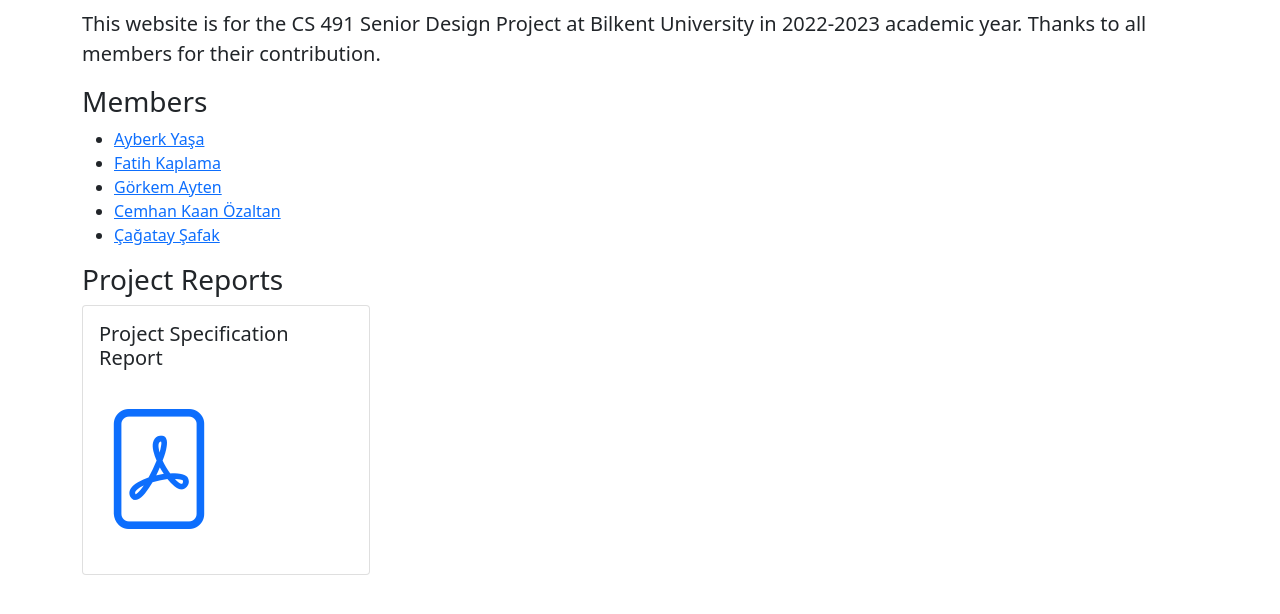
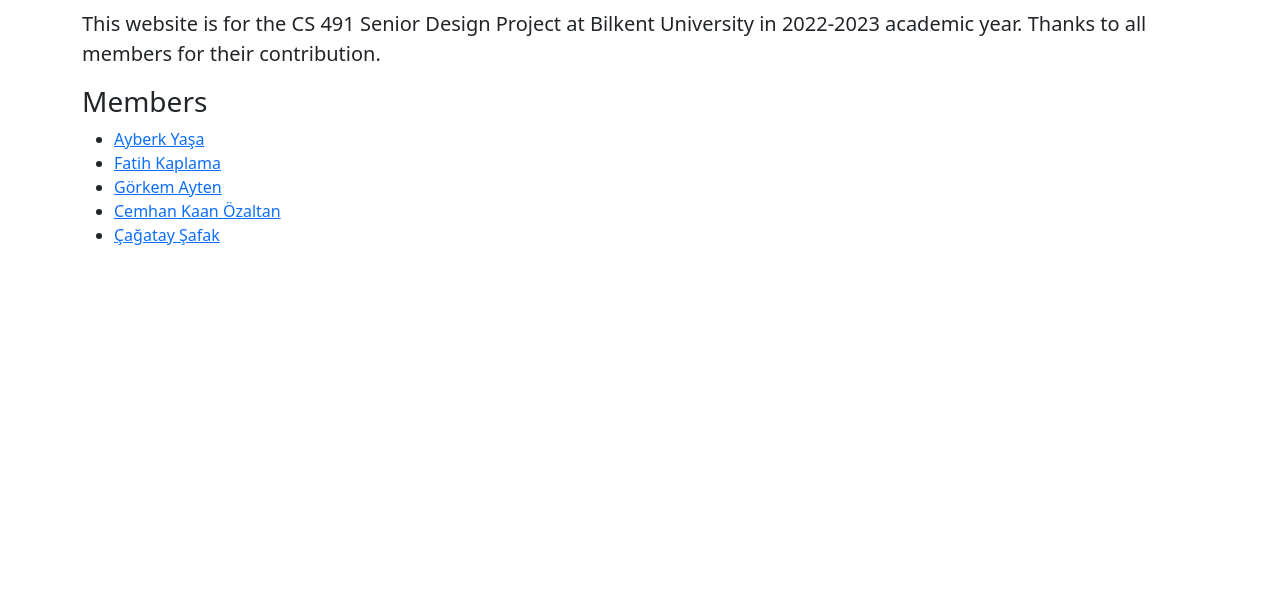
Before and after one commit to relink-app/relink-app.github.io, a plain HTML site: page index.html in a window 1280 px wide. Shown: the part 158-772 px from the top of the page. Drawn offline with nearby package versions, Linux system fonts and the light colour scheme.

Commit message:
Update index.html
Project specs report is deleted.

```diff
--- a/index.html
+++ b/index.html
@@ -81,13 +81,6 @@
           </ul>
         </div>
       </div>
-      <h3>Project Reports</h3>
-      <div class="card" style="width: 18rem">
-        <div class="card-body">
-          <h5 class="card-title">Project Specification Report</h5>
-          <a href="/reports/ProjectSpecificationReport.pdf" target="_blank" class="bi bi-file-pdf" style="font-size: 120px;"></a>
-        </div>
-      </div>
     </main>
   </body>
 </html>
```
